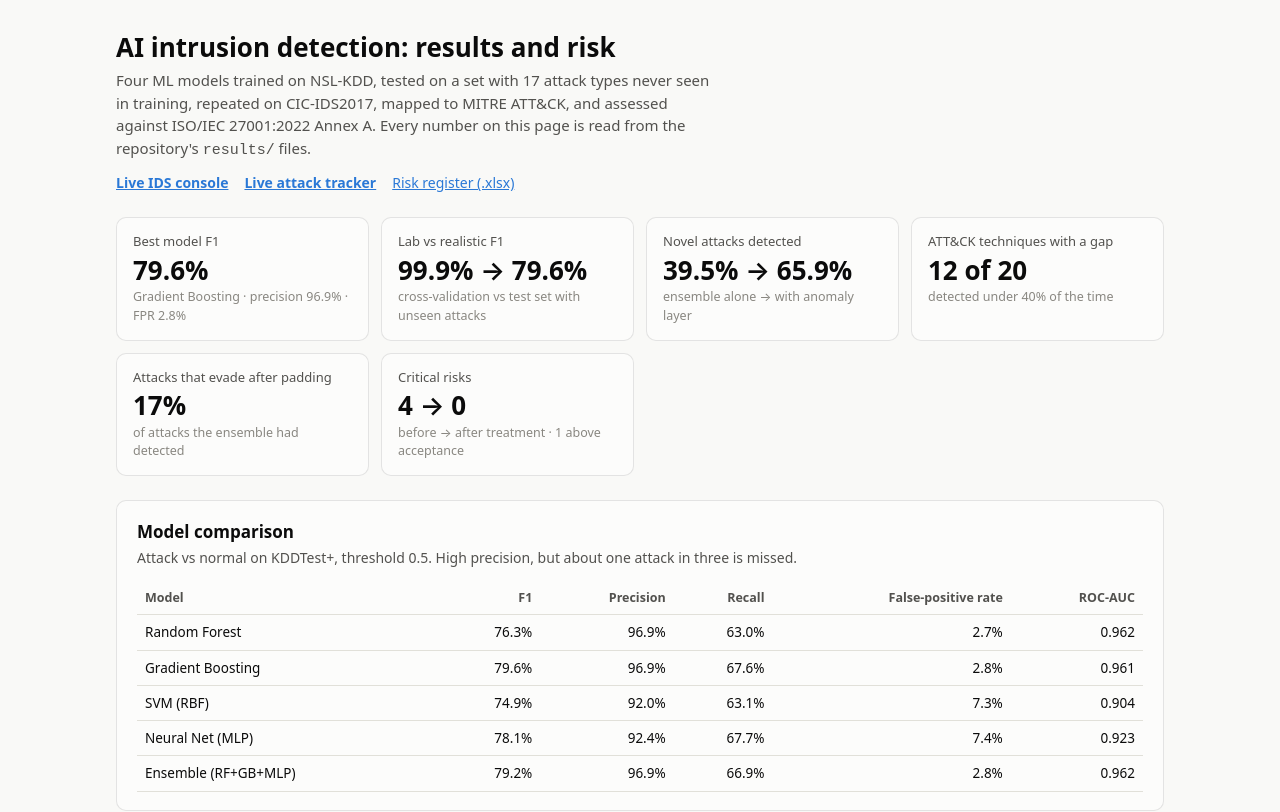
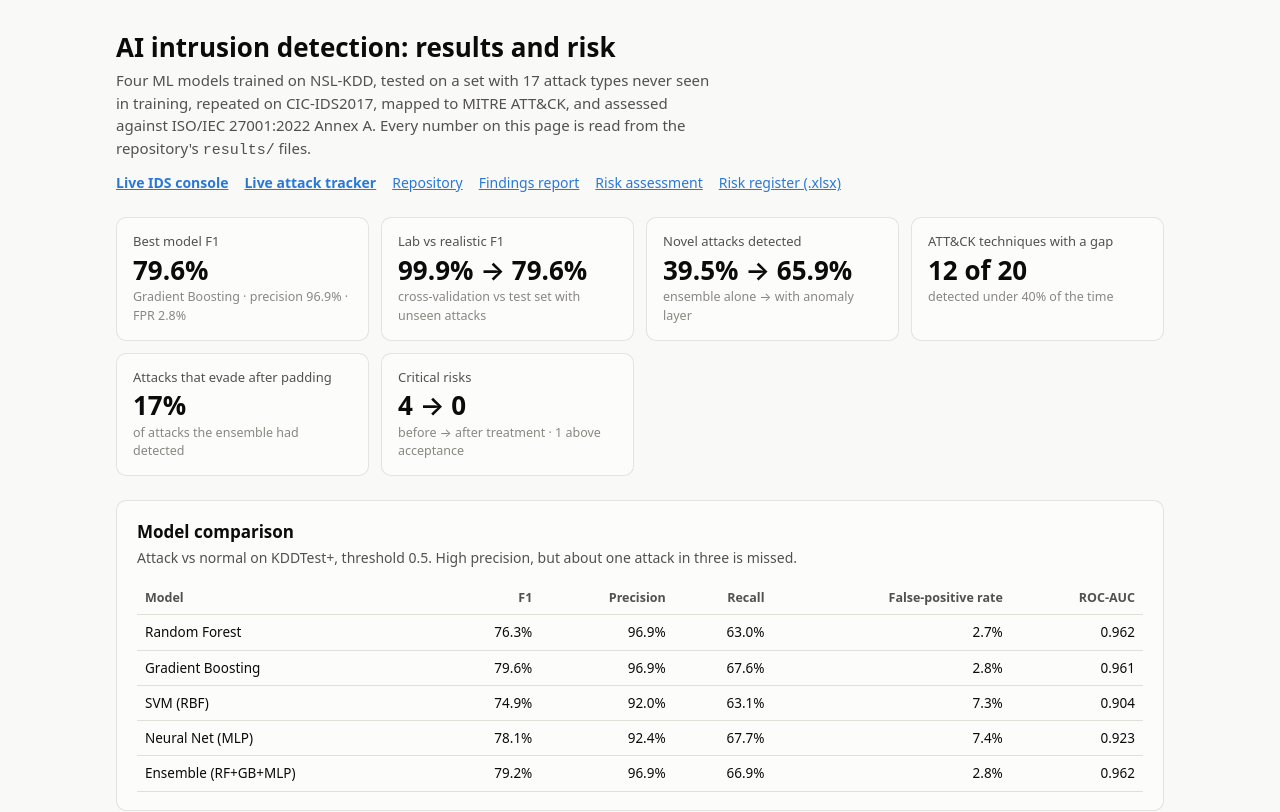
Before and after one commit to shakthihs07-shs/ids-demo, a plain HTML site: page index.html in a window 1280 px wide. Shown: the top 812 px of the page. Drawn offline with Linux system fonts and the light colour scheme.

Commit message:
Link the public source code

```diff
--- a/index.html
+++ b/index.html
@@ -69,6 +69,9 @@ footer { color: var(--muted); font-size: 13px; margin-top: 24px; }
     <nav>
       <a href="live/"><b>Live IDS console</b></a>
       <a href="tracker/"><b>Live attack tracker</b></a>
+      <a href="https://github.com/shakthihs07-shs/ai-ids-iso27001">Repository</a>
+      <a href="https://github.com/shakthihs07-shs/ai-ids-iso27001/blob/main/docs/04_findings_report.md">Findings report</a>
+      <a href="https://github.com/shakthihs07-shs/ai-ids-iso27001/blob/main/docs/03_iso27001_risk_assessment.md">Risk assessment</a>
       <a href="risk_register.xlsx">Risk register (.xlsx)</a>
     </nav>
   </header>
```
Also changed, not shown: live/index.html (+1 -0 lines), 1 other file.
